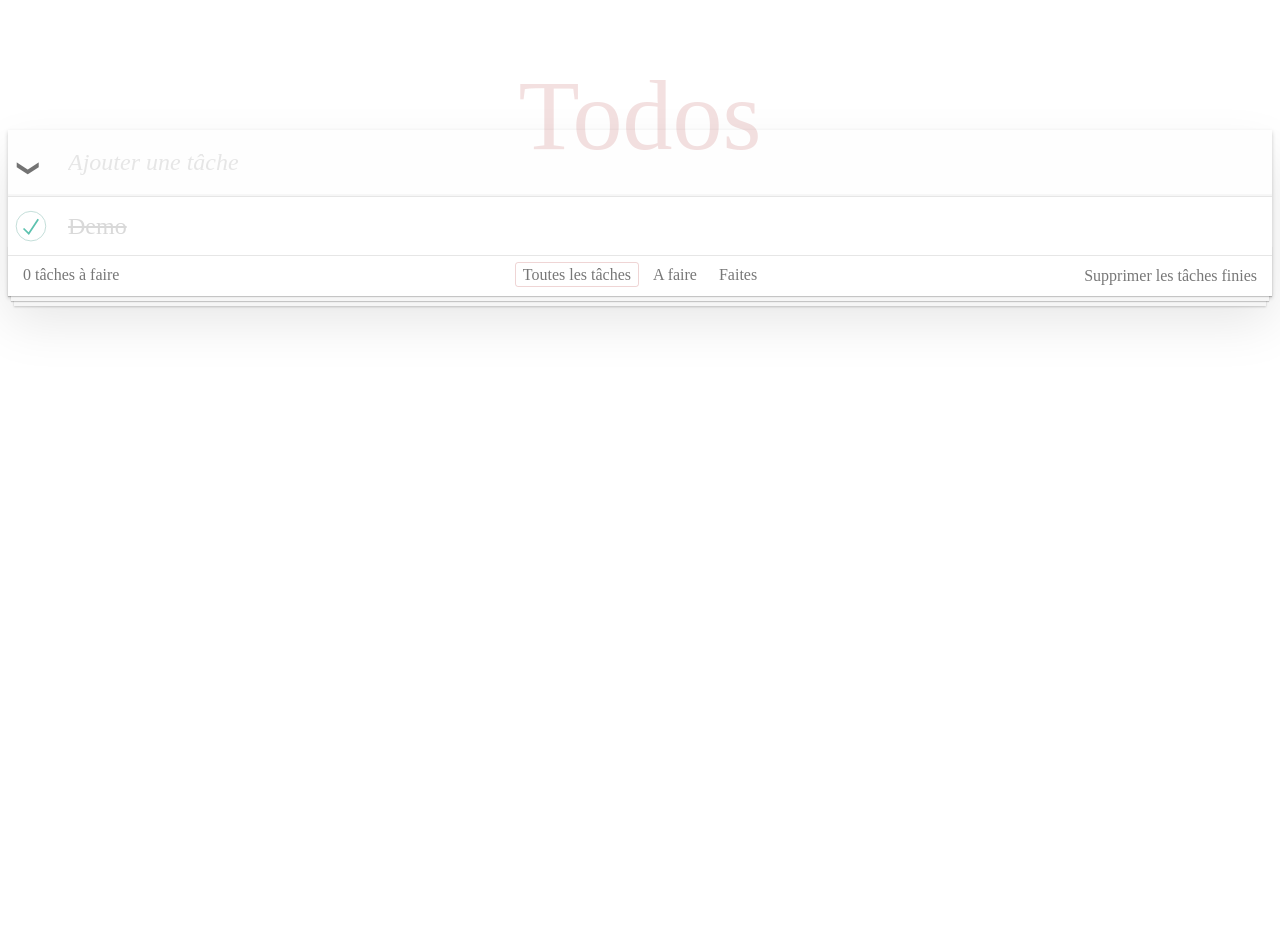
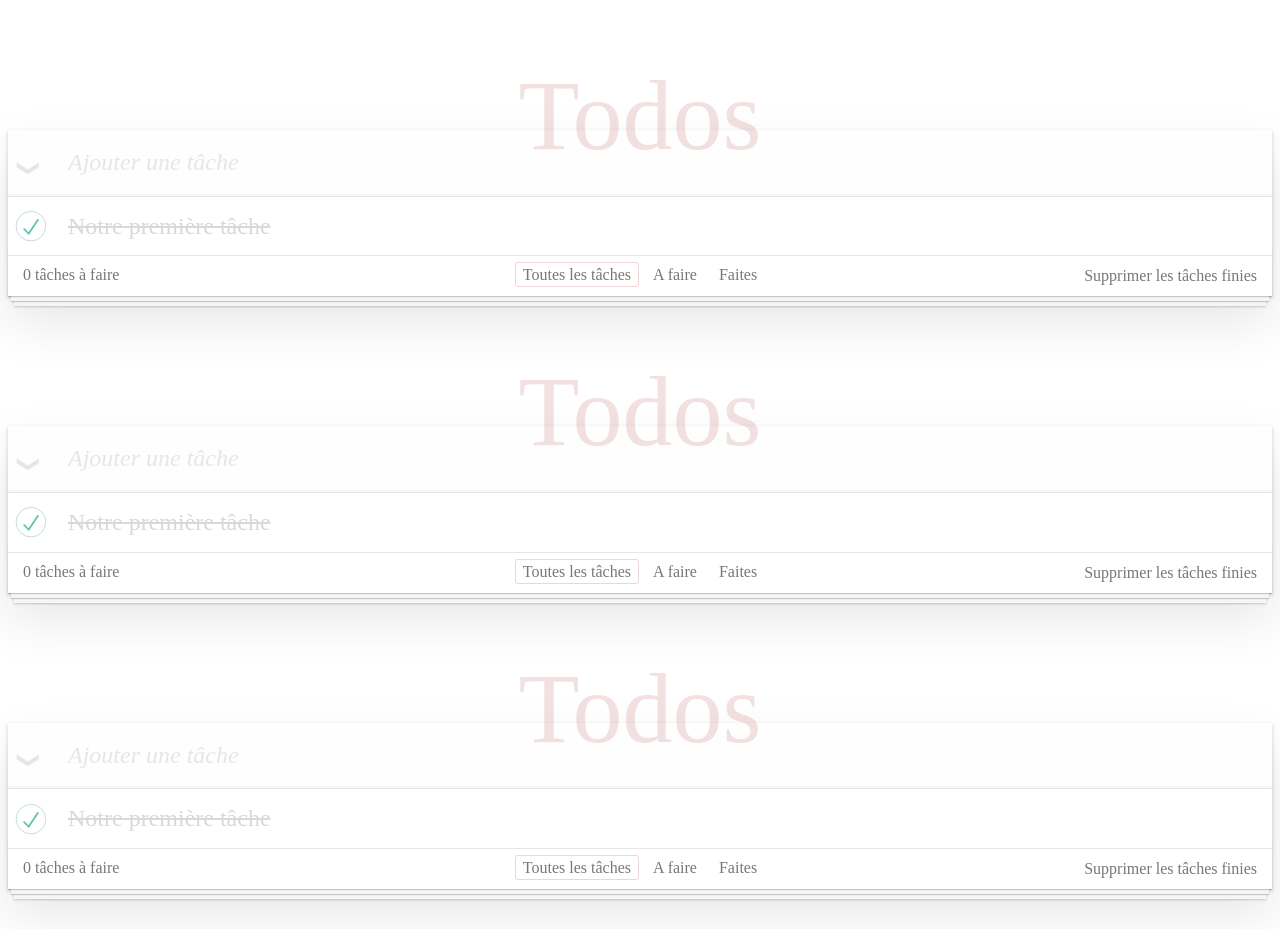
Before and after one commit to Henintsoa-coder/vue_to_do_list, a Vue app: page / in a window 1280 px wide. Before the commit the page ends 800 px from the top, so only its background shows below. Built offline with nearby package versions, Linux system fonts and the light colour scheme.

Commit message:
Création, modification et affichage des données dans le store

```diff
--- a/package.json
+++ b/package.json
@@ -11,7 +11,8 @@
     "build": "node build/build.js"
   },
   "dependencies": {
-    "vue": "^2.5.2"
+    "vue": "^2.5.2",
+    "vuex": "^3.6.2"
   },
   "devDependencies": {
     "autoprefixer": "^7.1.2",
--- a/src/App.vue
+++ b/src/App.vue
@@ -1,6 +1,8 @@
 <template>
   <div id="app">
-    <todos v-model="todos"></todos>
+    <todos></todos>
+    <todos></todos>
+    <todos></todos>
   </div>
 </template>
 
@@ -11,21 +13,6 @@ import Todos from './components/Todos'
 export default {
   name: 'App',
   components: {Todos},
-  data (){
-    return {
-      todos: [{
-        name: "Demo",
-        completed: true
-      }]
-    }
-  },
-  methods: {
-    addToDo (){
-      this.todos.push({
-        name:"Jean",
-        completed: false
-      })
-    }
-  }
+  methods: {}
 }
 </script>
--- a/src/components/Todos.vue
+++ b/src/components/Todos.vue
@@ -2,7 +2,7 @@
     <section class="todoapp">
         <header class="header">
             <h1>Todos</h1>
-            <input type="text" name="tache" id="tache" class="new-todo" placeholder="Ajouter une tâche" value="" v-model="newTodo" @keyup.enter="addToDo">
+            <input type="text" name="tache" id="tache" class="new-todo" placeholder="Ajouter une tâche" value="" v-model="newTodo" @keyup.enter="addTodo">
         </header>
 
         <div class="main">
@@ -21,13 +21,13 @@
             </ul>
         </div>
         <footer class="footer" v-show="hasTodos">
-            <span class="todo-count"><strong>{{ remaining }}</strong> tâches à faire </span>
+            <span class="todo-count"><strong>{{ remainingTodosCount }}</strong> tâches à faire </span>
             <ul class="filters">
                 <li><a href="#" :class="{selected: filter==='all'}" @click.prevent="filter = 'all'">Toutes les tâches</a></li>
                 <li><a href="#" :class="{selected: filter==='todo'}" @click.prevent="filter = 'todo'">A faire</a></li>
                 <li><a href="#" :class="{selected: filter==='done'}" @click.prevent="filter = 'done'">Faites</a></li>
             </ul>
-            <button class="clear-completed" v-show="completed" @click="deleteCompleted">Supprimer les tâches finies</button>
+            <button class="clear-completed" v-show="completedTodosCount" @click="deleteCompleted">Supprimer les tâches finies</button>
         </footer>
     </section>
 </template>
@@ -35,41 +35,36 @@
 <script>
 /* eslint-disable */
 import Vue from 'vue'
+import Store from './TodosStore'
+import Vuex, { mapGetters } from 'vuex'
+
+global.v = Vuex
 
 export default {
-    props: {
-        value: {type: Array, default() { return [] }}
-    },
     data(){
         return {
-            todos: this.value,
+            store: Store,
             newTodo: '',
             filter: 'all',
             editing: null,
             oldTodo: ''
         }
     },
-    watch: {
-        value(value){
-            this.todos = value;
-        }
-    },
     methods: {
-        addToDo() {
-            this.todos.push({
-                name: this.newTodo,
-                completed: false
-            });
-
-            this.newTodo = '';
+        ...Vuex.mapActions({
+            addTodoStore:'addTodo'
+        }),
+        addTodo(){
+            this.addTodoStore(this.newTodo);
+            this.newTodo = ''
         },
         deleteToDo(toDo) {
             this.todos = this.todos.filter(i => i !== toDo);
-            this.$emit('input', this.todos)
+            //this.$emit('input', this.todos)
         },
         deleteCompleted() {
             this.todos = this.todos.filter(todo => !todo.completed );
-            this.$emit('input', this.todos)
+            //this.$emit('input', this.todos)
         },
         editTodo(todo) {
             this.editing = todo;
@@ -84,6 +79,13 @@ export default {
         }
     },
     computed: {
+        ...Vuex.mapGetters([
+            'todos',
+            'remainingTodosCount',
+            'completedTodosCount',
+            'remaningTodos',
+            'completedTodos',
+        ]),
         allDone: {
             get(){
                 return this.remaining === 0
@@ -94,13 +96,11 @@ export default {
                 })
             }
         },
-        remaining(){return this.todos.filter(todo => !todo.completed).length;},
-        completed(){return this.todos.filter(todo => todo.completed).length;},
         filteredTodos(){
             if (this.filter == "todo") {
-                return this.todos.filter(todo => !todo.completed);
+                return this.remaningTodos;
             }else if(this.filter == "done") {
-                return this.todos.filter(todo => todo.completed);
+                return this.completedTodos;
             }
             return this.todos;
         },
--- /dev/null
+++ b/src/components/TodosStore.js
@@ -0,0 +1,49 @@
+/* eslint-disable */
+import Vue from 'vue'
+import Vuex from 'vuex'
+
+Vue.use(Vuex)
+
+const state = {
+    todos: [
+        {
+            name: "Notre première tâche",
+            completed: true
+        }
+    ]
+}
+
+const getters = {
+    todos: state => state.todos,
+    completedTodos: state => state.todos.filter(todo => todo.completed),
+    remainingTodos: state => state.todos.filter(todo => !todo.completed),
+    remainingTodosCount: state => getters.remainingTodos(state).length,
+    completedTodosCount: state => getters.completedTodos(state).length
+}
+
+const mutations = {
+    ADD_TODO: (state, name) => {
+        state.todos.push({
+            name: name,
+            completed: false
+        })
+    }
+}
+
+const actions = {
+    addTodo: (store, name) => {
+        store.commit('ADD_TODO', name);
+    }
+}
+
+let store = new Vuex.Store({
+    state: state,
+    mutations: mutations,
+    getters: getters,
+    actions: actions,
+    strict: true
+})
+
+global.store = store;
+
+export default store;
--- a/src/main.js
+++ b/src/main.js
@@ -1,10 +1,13 @@
 import Vue from 'vue'
+// import Vuex from 'vuex'
 import App from './App'
+import Store from './components/TodosStore'
 
 Vue.config.productionTip = false
 
 /* eslint-disable no-new */
 new Vue({
   el: '#app',
+  store: Store,
   render: h => h(App)
 })
```
Also changed, not shown: 2 other files (tests, documents, lock files or other folders).
